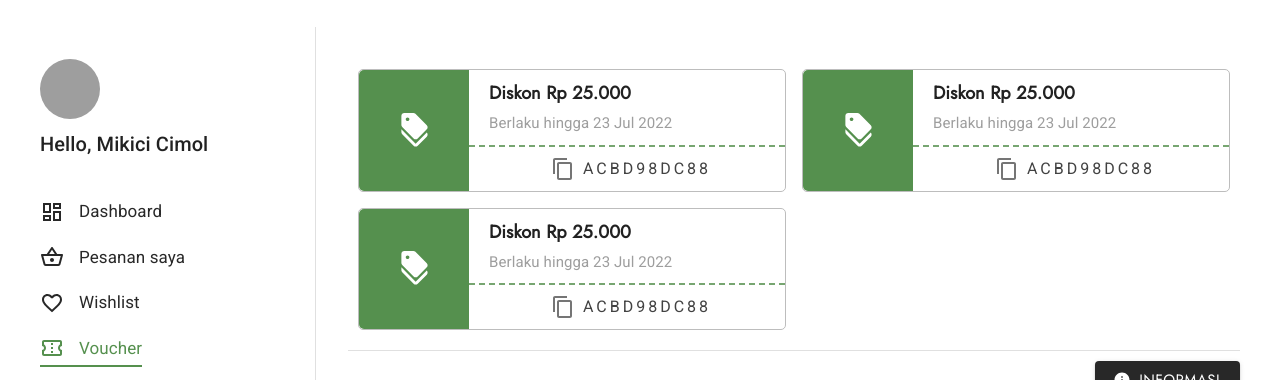
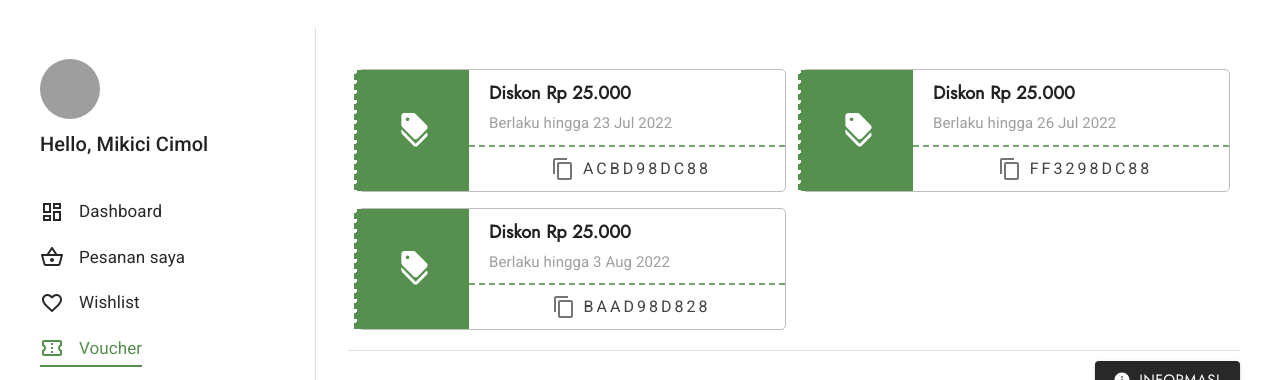
Before and after one commit to ericpeweh/cloversy-store-web, a Next.js app: page /account/voucher in a window 1280 px wide. Shown: the part 166-546 px from the top of the page. Built offline with nearby package versions, Linux system fonts and the light colour scheme; grey boxes are pictures that could not be loaded.

Commit message:
edit Voucher component

```diff
--- /dev/null
+++ b/components/Voucher/Voucher.styles.ts
@@ -0,0 +1,74 @@
+// Dependencies
+import { styled } from "@mui/system";
+
+export const VoucherContainer = styled("div")(({ theme }) => ({
+	display: "flex",
+	border: `1px solid ${theme.palette.grey[400]}`,
+	borderRadius: "0.5rem",
+	position: "relative",
+	"&::after": {
+		content: "''",
+		position: "absolute",
+		left: "-0.5rem",
+		top: 0,
+		height: "100%",
+		width: "0.5rem",
+		backgroundImage: `radial-gradient(
+    circle at 0 1px,
+    #fff 0,
+    #fff 3px,
+    ${theme.palette.primary.main} 0,
+    ${theme.palette.primary.main} 0
+    )`,
+		backgroundColor: "salmon",
+		backgroundRepeat: "repeat-y",
+		backgroundSize: "1rem 1rem"
+	}
+}));
+
+export const VoucherInfo = styled("div")({
+	display: "flex",
+	flexDirection: "column",
+	flex: 1
+});
+
+export const VoucherContent = styled("div")({
+	padding: "1rem 2rem"
+});
+
+export const VoucherTitle = styled("h2")({
+	fontSize: "1.8rem",
+	fontFamily: "var(--font-secondary)",
+	fontWeight: 600,
+	display: "flex",
+	gap: "1rem",
+	marginBottom: "0.5rem"
+});
+
+export const VoucherExpiry = styled("p")(({ theme }) => ({
+	fontSize: "1.5rem",
+	color: theme.palette.grey[500]
+}));
+
+export const VoucherCode = styled("p")(({ theme }) => ({
+	fontSize: "1.6rem",
+	color: theme.palette.grey[800],
+	padding: "0.2rem 0",
+	display: "flex",
+	justifyContent: "center",
+	alignItems: "center",
+	letterSpacing: "3px",
+	borderTop: `2px dashed ${theme.palette.primary.light}`
+}));
+
+export const VoucherImage = styled("div")(({ theme }) => ({
+	width: "11rem",
+	alignSelf: "stretch",
+	backgroundColor: theme.palette.primary.main,
+	color: "#fff",
+	overflow: "hidden",
+	display: "flex",
+	justifyContent: "center",
+	alignItems: "center",
+	position: "relative"
+}));
--- /dev/null
+++ b/components/Voucher/Voucher.tsx
@@ -0,0 +1,53 @@
+// Dependencies
+import React from "react";
+
+// Styles
+import {
+	VoucherCode,
+	VoucherContainer,
+	VoucherContent,
+	VoucherExpiry,
+	VoucherImage,
+	VoucherInfo,
+	VoucherTitle
+} from "./Voucher.styles";
+
+// Icons
+import DiscountIcon from "@mui/icons-material/Discount";
+import ContentCopyIcon from "@mui/icons-material/ContentCopy";
+
+// Components
+import { IconButton } from "@mui/material";
+import Tooltip from "../Tooltip/Tooltip";
+
+interface VoucherProps {
+	title: string;
+	expiryDate: string;
+	code: string;
+}
+
+const Voucher = ({ title, expiryDate, code }: VoucherProps) => {
+	return (
+		<VoucherContainer>
+			<VoucherImage>
+				<DiscountIcon fontSize="large" />
+			</VoucherImage>
+			<VoucherInfo>
+				<VoucherContent>
+					<VoucherTitle>{title}</VoucherTitle>
+					<VoucherExpiry>Berlaku hingga {expiryDate}</VoucherExpiry>
+				</VoucherContent>
+				<VoucherCode>
+					<Tooltip title="Salin kode">
+						<IconButton>
+							<ContentCopyIcon />
+						</IconButton>
+					</Tooltip>
+					{code}
+				</VoucherCode>
+			</VoucherInfo>
+		</VoucherContainer>
+	);
+};
+
+export default Voucher;
--- a/parts/MyVoucher/MyVoucher.styles.ts
+++ b/parts/MyVoucher/MyVoucher.styles.ts
@@ -13,59 +13,6 @@ export const MyVoucherContainer = styled("section")({
 export const VoucherContainer = styled(Grid)(({ theme }) => ({
 	padding: "1rem"
 })) as typeof Grid;
-
-export const Voucher = styled("div")(({ theme }) => ({
-	display: "flex",
-	border: `1px solid ${theme.palette.grey[400]}`,
-	borderRadius: "0.5rem"
-}));
-
-export const VoucherInfo = styled("div")({
-	display: "flex",
-	flexDirection: "column",
-	flex: 1
-});
-
-export const VoucherContent = styled("div")({
-	padding: "1rem 2rem"
-});
-
-export const VoucherTitle = styled("h2")({
-	fontSize: "1.8rem",
-	fontFamily: "var(--font-secondary)",
-	fontWeight: 600,
-	display: "flex",
-	gap: "1rem",
-	marginBottom: "0.5rem"
-});
-
-export const VoucherExpiry = styled("p")(({ theme }) => ({
-	fontSize: "1.5rem",
-	color: theme.palette.grey[500]
-}));
-
-export const VoucherCode = styled("p")(({ theme }) => ({
-	fontSize: "1.6rem",
-	color: theme.palette.grey[800],
-	padding: "0.2rem 0",
-	display: "flex",
-	justifyContent: "center",
-	alignItems: "center",
-	letterSpacing: "3px",
-	borderTop: `2px dashed ${theme.palette.primary.light}`
-}));
-
-export const VoucherImage = styled("div")(({ theme }) => ({
-	width: "11rem",
-	alignSelf: "stretch",
-	backgroundColor: theme.palette.primary.main,
-	color: "#fff",
-	borderRadius: "0.5rem 0 0 0.5rem",
-	overflow: "hidden",
-	display: "flex",
-	justifyContent: "center",
-	alignItems: "center"
-}));
 
 // Information Modal
 export const InfoTitle = styled("h4")(({ theme }) => ({
--- a/parts/MyVoucher/MyVoucher.tsx
+++ b/parts/MyVoucher/MyVoucher.tsx
@@ -4,14 +4,7 @@ import React from "react";
 // Styles
 import {
 	MyVoucherContainer,
-	VoucherImage,
 	VoucherContainer,
-	VoucherContent,
-	VoucherTitle,
-	VoucherExpiry,
-	Voucher,
-	VoucherCode,
-	VoucherInfo,
 	UsageList,
 	InfoTitle,
 	InfoText
@@ -19,8 +12,6 @@ import {
 
 // Icons
 import InfoIcon from "@mui/icons-material/Info";
-import DiscountIcon from "@mui/icons-material/Discount";
-import ContentCopyIcon from "@mui/icons-material/ContentCopy";
 
 // Hooks
 import useModal from "../../hooks/useModal";
@@ -37,6 +28,7 @@ import {
 } from "@mui/material";
 import Button from "../../components/Button/Button";
 import Tooltip from "../../components/Tooltip/Tooltip";
+import Voucher from "../../components/Voucher/Voucher";
 import CloseButton from "../../components/CloseButton/CloseButton";
 
 const MyVoucher = () => {
@@ -99,67 +91,13 @@ const MyVoucher = () => {
 			</Dialog>
 			<VoucherContainer container spacing={2}>
 				<Grid item xs={6}>
-					<Voucher>
-						<VoucherImage>
-							<DiscountIcon fontSize="large" />
-						</VoucherImage>
-						<VoucherInfo>
-							<VoucherContent>
-								<VoucherTitle>Diskon Rp 25.000</VoucherTitle>
-								<VoucherExpiry>Berlaku hingga 23 Jul 2022</VoucherExpiry>
-							</VoucherContent>
-							<VoucherCode>
-								<Tooltip title="Salin kode">
-									<IconButton>
-										<ContentCopyIcon />
-									</IconButton>
-								</Tooltip>
-								ACBD98DC88
-							</VoucherCode>
-						</VoucherInfo>
-					</Voucher>
+					<Voucher title={"Diskon Rp 25.000"} expiryDate={"23 Jul 2022"} code={"ACBD98DC88"} />
 				</Grid>
 				<Grid item xs={6}>
-					<Voucher>
-						<VoucherImage>
-							<DiscountIcon fontSize="large" />
-						</VoucherImage>
-						<VoucherInfo>
-							<VoucherContent>
-								<VoucherTitle>Diskon Rp 25.000</VoucherTitle>
-								<VoucherExpiry>Berlaku hingga 23 Jul 2022</VoucherExpiry>
-							</VoucherContent>
-							<VoucherCode>
-								<Tooltip title="Salin kode">
-									<IconButton>
-										<ContentCopyIcon />
-									</IconButton>
-								</Tooltip>
-								ACBD98DC88
-							</VoucherCode>
-						</VoucherInfo>
-					</Voucher>
+					<Voucher title={"Diskon Rp 25.000"} expiryDate={"26 Jul 2022"} code={"FF3298DC88"} />
 				</Grid>
 				<Grid item xs={6}>
-					<Voucher>
-						<VoucherImage>
-							<DiscountIcon fontSize="large" />
-						</VoucherImage>
-						<VoucherInfo>
-							<VoucherContent>
-								<VoucherTitle>Diskon Rp 25.000</VoucherTitle>
-								<VoucherExpiry>Berlaku hingga 23 Jul 2022</VoucherExpiry>
-							</VoucherContent>
-							<VoucherCode>
-								<Tooltip title="Salin kode">
-									<IconButton>
-										<ContentCopyIcon />
-									</IconButton>
-								</Tooltip>
-								ACBD98DC88
-							</VoucherCode>
-						</VoucherInfo>
-					</Voucher>
+					<Voucher title={"Diskon Rp 25.000"} expiryDate={"3 Aug 2022"} code={"BAAD98D828"} />
 				</Grid>
 			</VoucherContainer>
 			<Divider flexItem />
```
